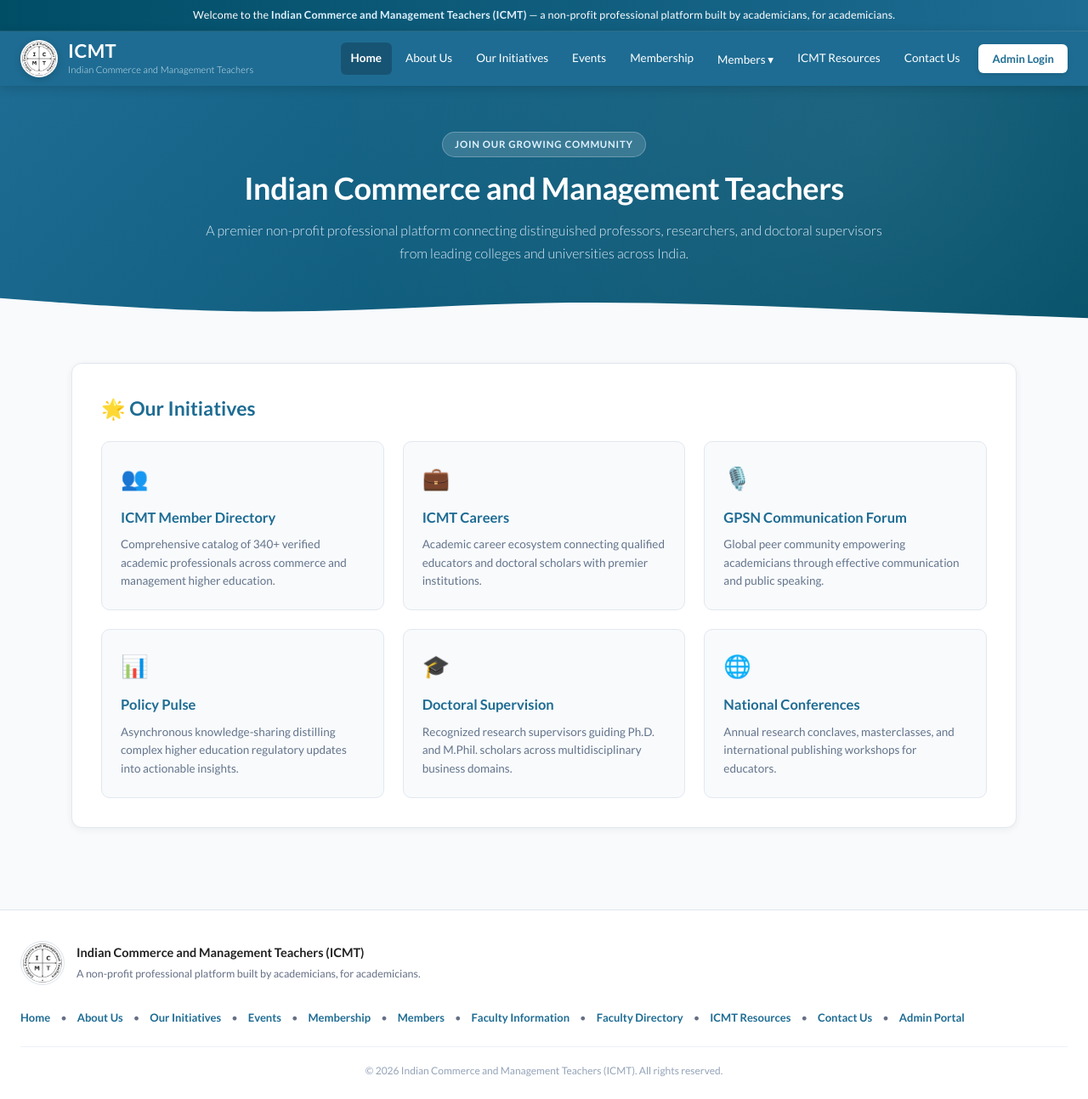
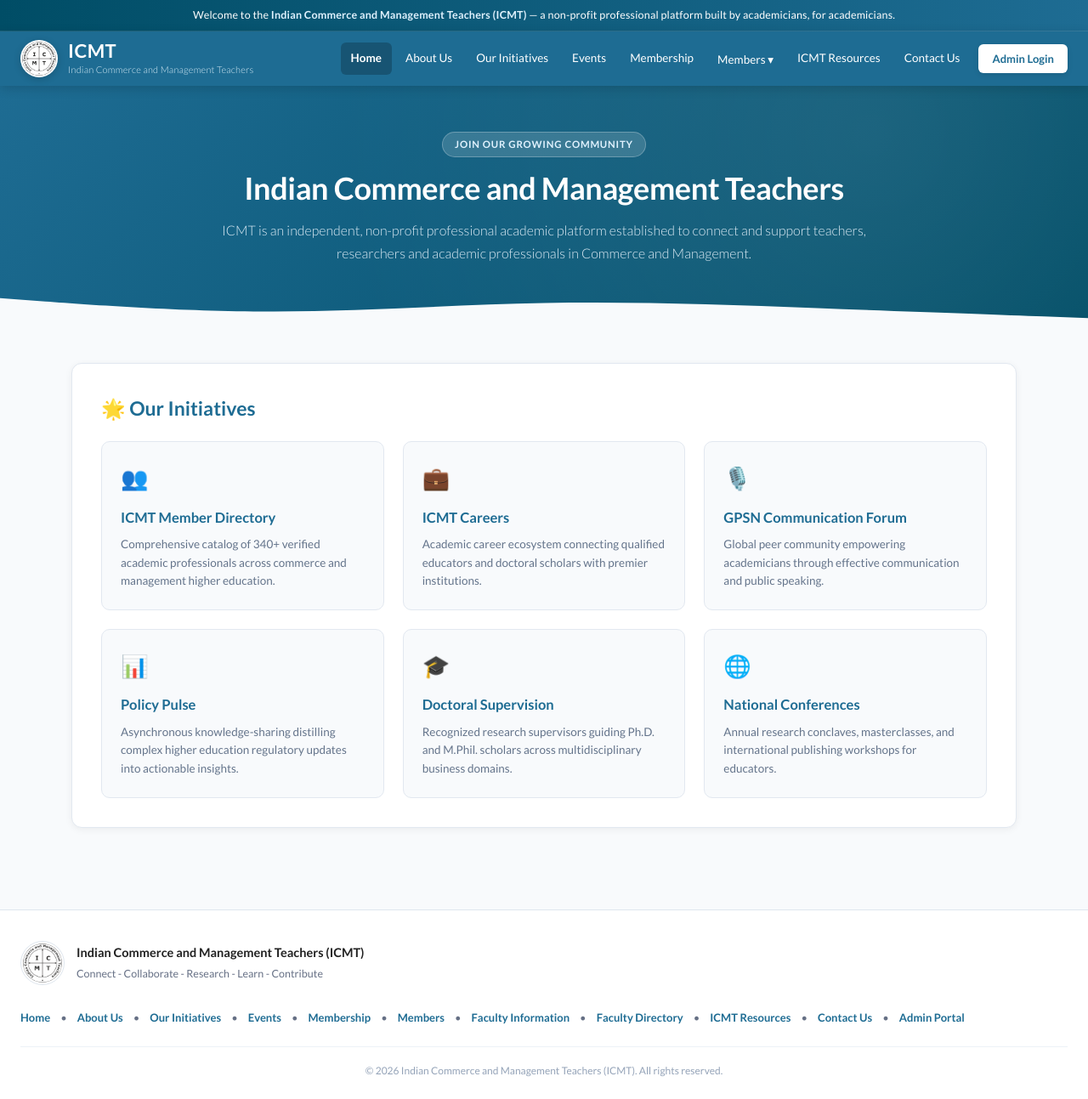
Before and after one commit to jonathandeepak/ICMT-faculty-directory, a plain HTML site: page index.html in a window 1280 px wide. Shown: the whole page at 85% size. Drawn offline with Linux system fonts and the light colour scheme.

Commit message:
Update hero description and footer tagline on Home page

```diff
--- a/index.html
+++ b/index.html
@@ -49,7 +49,7 @@
     <span class="hero-badge">Join our Growing Community</span>
     <h1>Indian Commerce and Management Teachers</h1>
     <p style="margin-bottom:0">
-      A premier non-profit professional platform connecting distinguished professors, researchers, and doctoral supervisors from leading colleges and universities across India.
+      ICMT is an independent, non-profit professional academic platform established to connect and support teachers, researchers and academic professionals in Commerce and Management.
     </p>
   </div>
 
@@ -105,7 +105,7 @@
       <img src="assets/images/icmt-logo.png" alt="ICMT Logo" class="footer-logo">
       <div>
         <b>Indian Commerce and Management Teachers (ICMT)</b>
-        <p>A non-profit professional platform built by academicians, for academicians.</p>
+        <p>Connect - Collaborate - Research - Learn - Contribute</p>
       </div>
     </div>
     <div class="footer-links">
```
